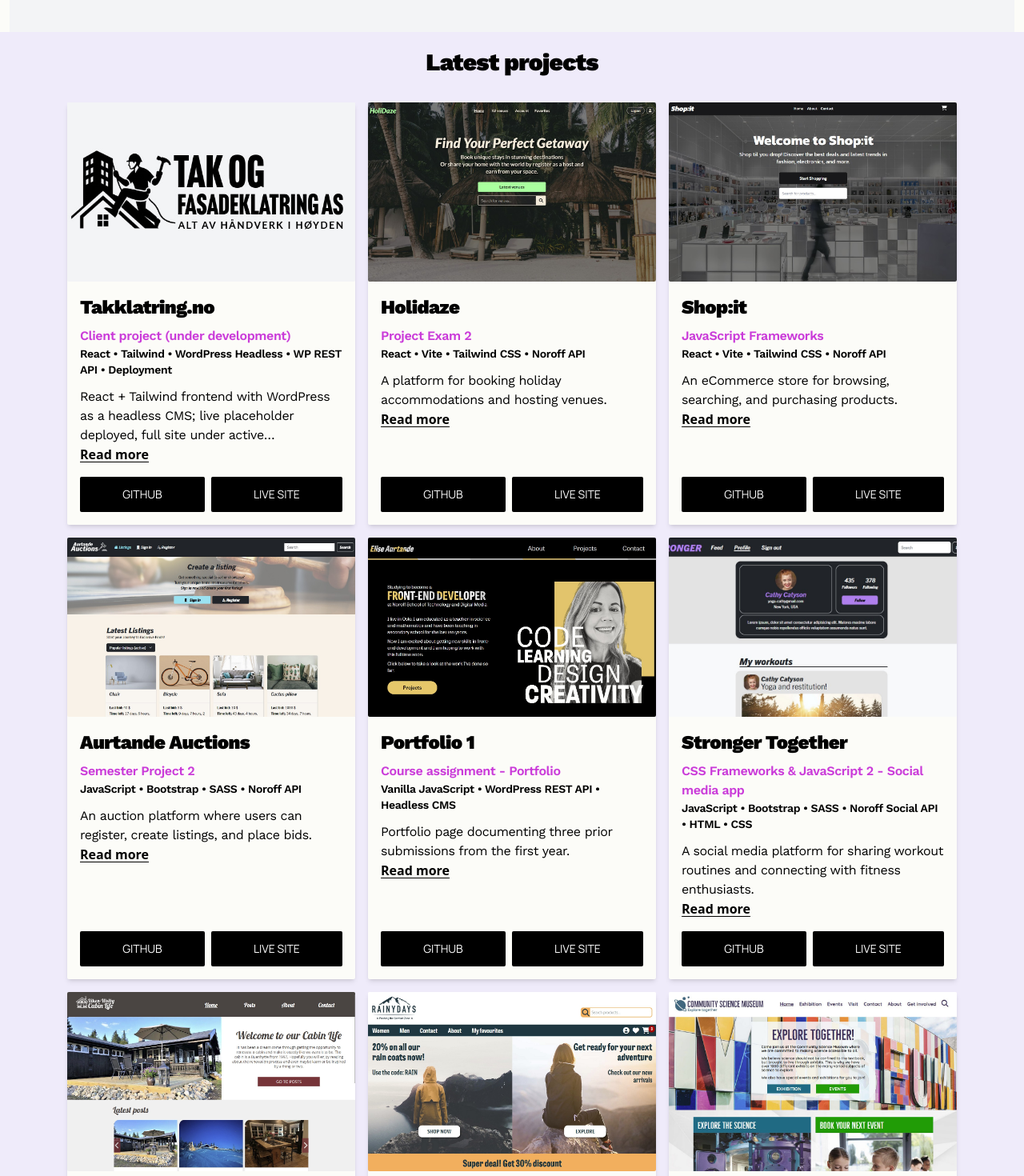
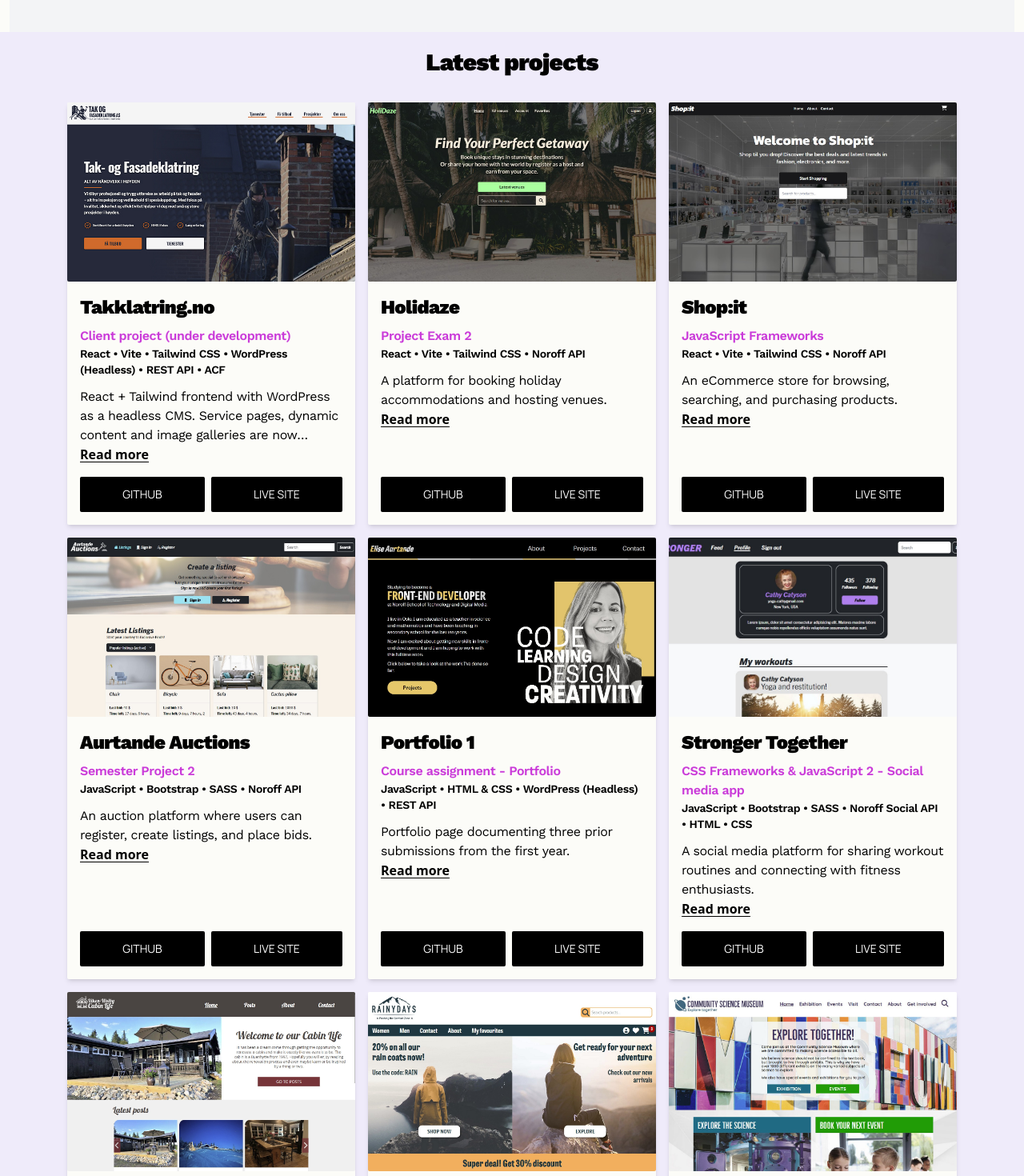
Before and after one commit to EliseAur/portfolio-2, a React (Vite) app: page / in a window 1280 px wide. Shown: the part 760-2230 px from the top of the page at 80% size. Built offline with nearby package versions, Linux system fonts and the light colour scheme.

Commit message:
Update in Projects - Takklatring

```diff
--- a/src/data/projects.js
+++ b/src/data/projects.js
@@ -14,8 +14,8 @@ import rainyDaysDesktop from "../images/projects/rainy-days-desktop.jpg";
 import rainyDaysMobile from "../images/projects/rainy-days-mobile.jpg";
 import scienceMuseumDesktop from "../images/projects/science-museum-desktop.jpg";
 import scienceMuseumMobile from "../images/projects/science-museum-mobile.jpg";
-import takklatringLogo from "../images/projects/takklatring-logo-grey.jpg";
-import takklatringMobile from "../images/projects/takklatring-mobile-current.jpg";
+import takklatringMobile from "../images/projects/takklatring_mobile.jpg";
+import takklatringDesktop from "../images/projects/takklatring_desktop.jpg";
 
 /**
  * Array of project objects representing portfolio projects.
@@ -51,29 +51,30 @@ const projects = [
     title: "Takklatring.no",
     description: {
       short:
-        "React + Tailwind frontend with WordPress as a headless CMS; live placeholder deployed, full site under active development.",
-      long: "Initial work: created a Vite + React frontend, built a production bundle and deployed a temporary placeholder to Domeneshop via FTP (FileZilla). WordPress is installed in /innhold and configured as a headless CMS; the WP REST API endpoints have been verified and fetch calls from React have been tested. I adjusted site addresses and .htaccess for the subfolder setup, resolved permalink/plugin conflicts, and validated deployment.\n\nStatus: The main branch currently serves a 'Nettsiden er under utvikling' placeholder at https://takklatring.no. A separate development branch contains experimental responsive home layouts and component work. Final layouts, styles and content are not yet decided — integration will continue once the client provides text and images.",
+        "React + Tailwind frontend with WordPress as a headless CMS. Service pages, dynamic content and image galleries are now implemented and live.",
+      long: "This is an ongoing client project for a roofing and facade maintenance company. The site is built with a React + Tailwind frontend and uses WordPress as a headless CMS for managing content.\n\nThe homepage structure, services overview and individual service detail pages are implemented. Service content is fetched dynamically from the WordPress REST API, including ACF fields and featured images. WordPress image galleries are rendered in React and enhanced with a modal lightbox using yet-another-react-lightbox.\n\nThe site is deployed to Domeneshop where the React production build is uploaded via FTP. WordPress runs in a subfolder (/innhold) and provides content through the REST API.\n\nImplemented support for custom service ordering via the WordPress menu_order attribute and retrieving them through the REST API in React.\n\nThe project is still under active development. Upcoming work includes the contact page, about page and project portfolio section.",
       featuresList: [
-        "Temporary 'under development' placeholder live on main branch",
-        "Experimental responsive home layout and components in development branch",
-        "Frontend built with Vite + React and styled with Tailwind CSS",
-        "WordPress installed in /innhold and configured as a headless CMS (WP REST API) — endpoints verified",
-        "Production build tested and deployed via FTP (FileZilla) to Domeneshop for verification",
-        "Adjusted .htaccess and site addresses for subfolder setup",
-        "Resolved permalink/plugin conflicts and tested fetch calls from React",
+        "Responsive homepage layout built with React and Tailwind",
+        "Dynamic services overview page fetching content from WordPress",
+        "ServiceDetail pages rendering WordPress content via the REST API",
+        "WordPress image galleries integrated into React",
+        "Modal lightbox for gallery images using yet-another-react-lightbox",
+        "Custom styling for WordPress content blocks and galleries",
+        "Services can be ordered in WordPress using the menu_order attribute and retrieved in the desired order via the REST API.",
+        "Headless WordPress setup running in /innhold",
+        "Production deployment to Domeneshop via FTP (FileZilla)",
         "Logo designed in Adobe Express",
-        "Content and final assets pending from client",
       ],
       technologies:
-        "React • Tailwind CSS • WordPress (Headless) • WP REST API • Domeneshop • FTP (FileZilla)",
+        "React • Vite • Tailwind CSS • WordPress (Headless) • WP REST API • ACF • yet-another-react-lightbox • Domeneshop • FTP (FileZilla)",
     },
-    keyWords: "React • Tailwind • WordPress Headless • WP REST API • Deployment",
+    keyWords: "React • Vite • Tailwind CSS • WordPress (Headless) • REST API • ACF",
     links: {
       git: "",
       live: "https://takklatring.no",
     },
     images: {
-      desktop: takklatringLogo,
+      desktop: takklatringDesktop,
       mobile: takklatringMobile,
     },
   },
@@ -197,9 +198,9 @@ const projects = [
         "Each card contains title, description, screenshot, GitHub link and live demo link",
         "Content updates in WordPress appear on the site via the API",
       ],
-      technologies: "HTML, CSS, JavaScript, WordPress REST API",
+      technologies: "HTML, CSS, JavaScript, WordPress (Headless), REST API",
     },
-    keyWords: "Vanilla JavaScript • WordPress REST API • Headless CMS",
+    keyWords: "JavaScript • HTML & CSS • WordPress (Headless) • REST API",
     links: {
       git: "https://github.com/EliseAur/portfolio-elise-aurtande",
       live: "https://elise-aurtande-portfolio.netlify.app",
@@ -255,9 +256,9 @@ const projects = [
         "Contact page with client-side JavaScript form validation",
         "Responsive, accessible layout implemented with HTML, CSS and vanilla JavaScript",
       ],
-      technologies: "HTML, CSS, JavaScript, Bootstrap, SASS, Noroff Social API",
+      technologies: "JavaScript • HTML & CSS • Wordpress (Headless) • REST API",
     },
-    keyWords: "JavaScript • Bootstrap • SASS • Noroff Social API • HTML • CSS",
+    keyWords: "JavaScript • HTML & CSS • Wordpress (Headless) • REST API",
     links: {
       git: "https://github.com/Noroff-FEU-Assignments/project-exam-1-EliseAur",
       live: "https://teal-cat-7fe9e5.netlify.app/",
@@ -285,7 +286,7 @@ const projects = [
       ],
       technologies: "HTML, CSS, Vanilla JavaScript, WP REST API, Wordpress (Headless CMS)",
     },
-    keyWords: "VanillaJavaScript • HTML&CSS • WP REST API • Wordpress (Headless CMS)",
+    keyWords: "JavaScript • HTML & CSS • WordPress (Headless) • REST API • WooCommerce",
     links: {
       git: "https://github.com/Noroff-FEU-Assignments/cross-course-project-EliseAur",
       live: "https://reverent-babbage-1fd252.netlify.app/",
```
Also changed, not shown: src/images/projects/takklatring_desktop.jpg (added), src/images/projects/takklatring_mobile.jpg (added).
